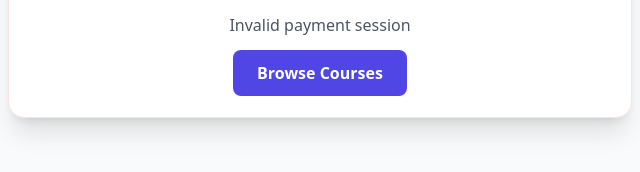
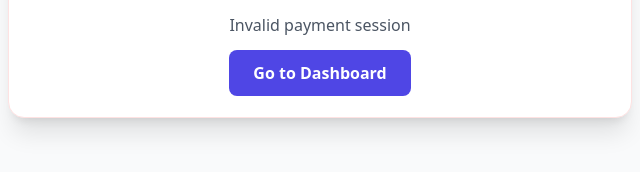
Before and after one commit to NhloniphoNkuna/LearnTrack, a website: page public/payment-success.html in a window 1280 px wide. Shown: the part 304-476 px from the top of the page, 320-960 px from the left. Drawn offline with nearby package versions, Linux system fonts and the light colour scheme.

Commit message:
Update payment-success.html

```diff
--- a/public/payment-success.html
+++ b/public/payment-success.html
@@ -35,9 +35,6 @@
           <a href="/studentDashboard.html" class="px-6 py-3 bg-gradient-to-r from-indigo-600 to-purple-600 text-white font-semibold rounded-lg hover:shadow-lg transition-all">
             Go to Dashboard
           </a>
-          <a id="course-link" href="#" class="px-6 py-3 border border-gray-300 rounded-lg font-semibold hover:bg-gray-50">
-            Start Course
-          </a>
         </div>
       </div>
     </div>
@@ -51,8 +48,8 @@
         </div>
         <h1 class="text-3xl font-bold mb-4">Payment Verification Failed</h1>
         <p id="error-message" class="text-gray-600 mb-6"></p>
-        <a href="/browse.html" class="px-6 py-3 bg-indigo-600 text-white font-semibold rounded-lg hover:bg-indigo-700">
-          Browse Courses
+        <a href="/studentDashboard.html" class="px-6 py-3 bg-indigo-600 text-white font-semibold rounded-lg hover:bg-indigo-700">
+          Go to Dashboard
         </a>
       </div>
     </div>
```
